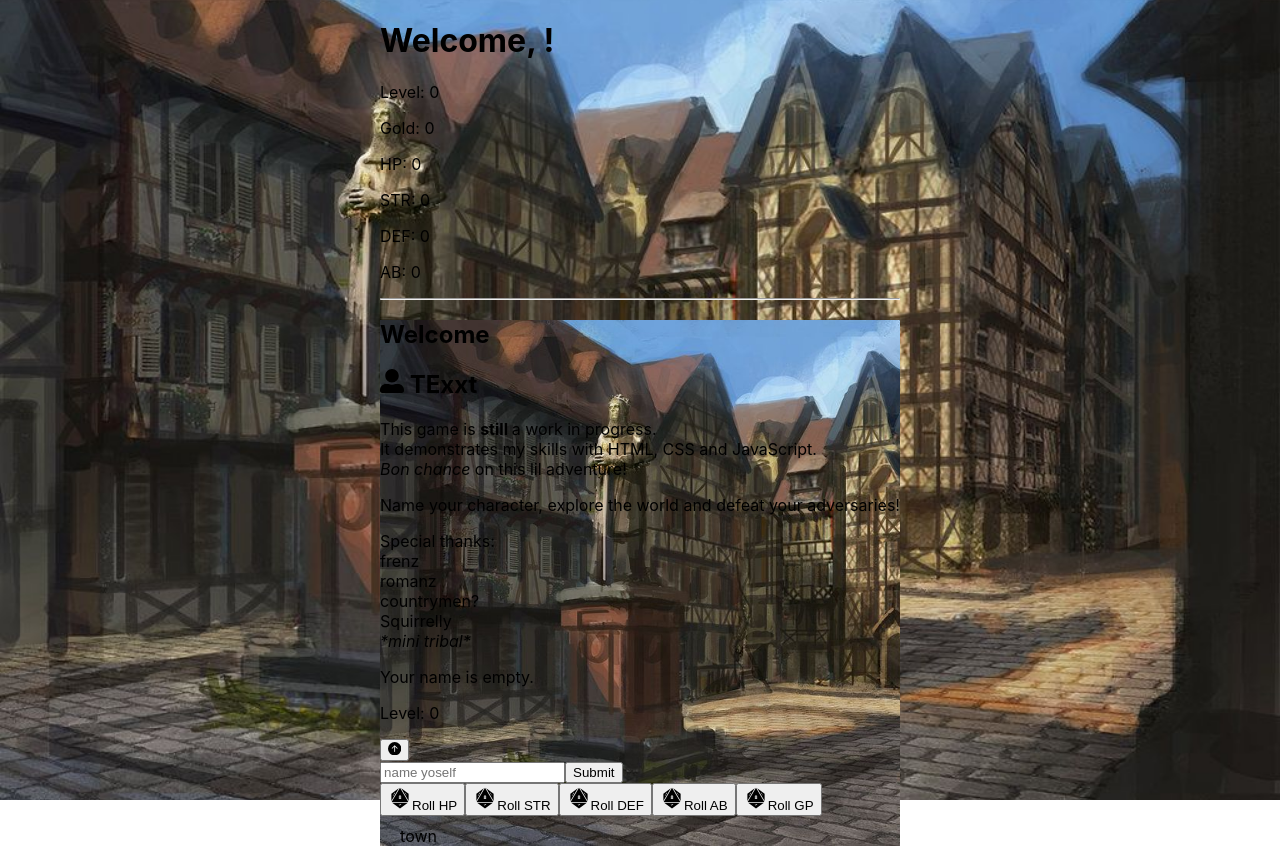
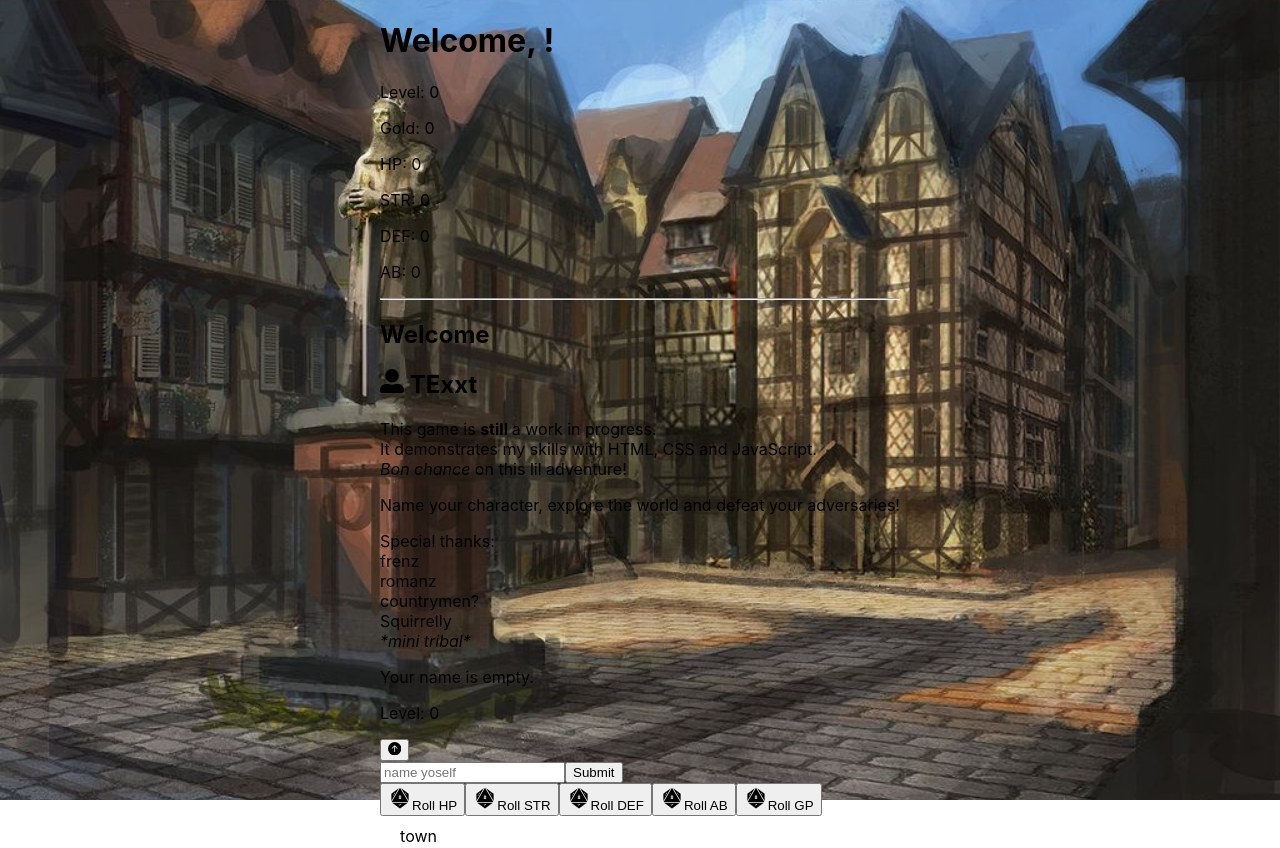
Before and after one commit to shenendoaht/shen-game-next, a Next.js app: page / in a window 1280 px wide. Shown: the top 848 px of the page. Built offline with nearby package versions, Linux system fonts and the light colour scheme.

Commit message:
2022-26-02 css update

```diff
--- a/styles/globals.css
+++ b/styles/globals.css
@@ -19,12 +19,6 @@ a {
   box-sizing: border-box;
 }
 
-#welcome-screen {
-  background-image: url('/img/locations/welcome.png');
-  background-size: cover;
-  background-repeat: none;
-}
-
 .page-bg {
   z-index: -1;
 }
```
